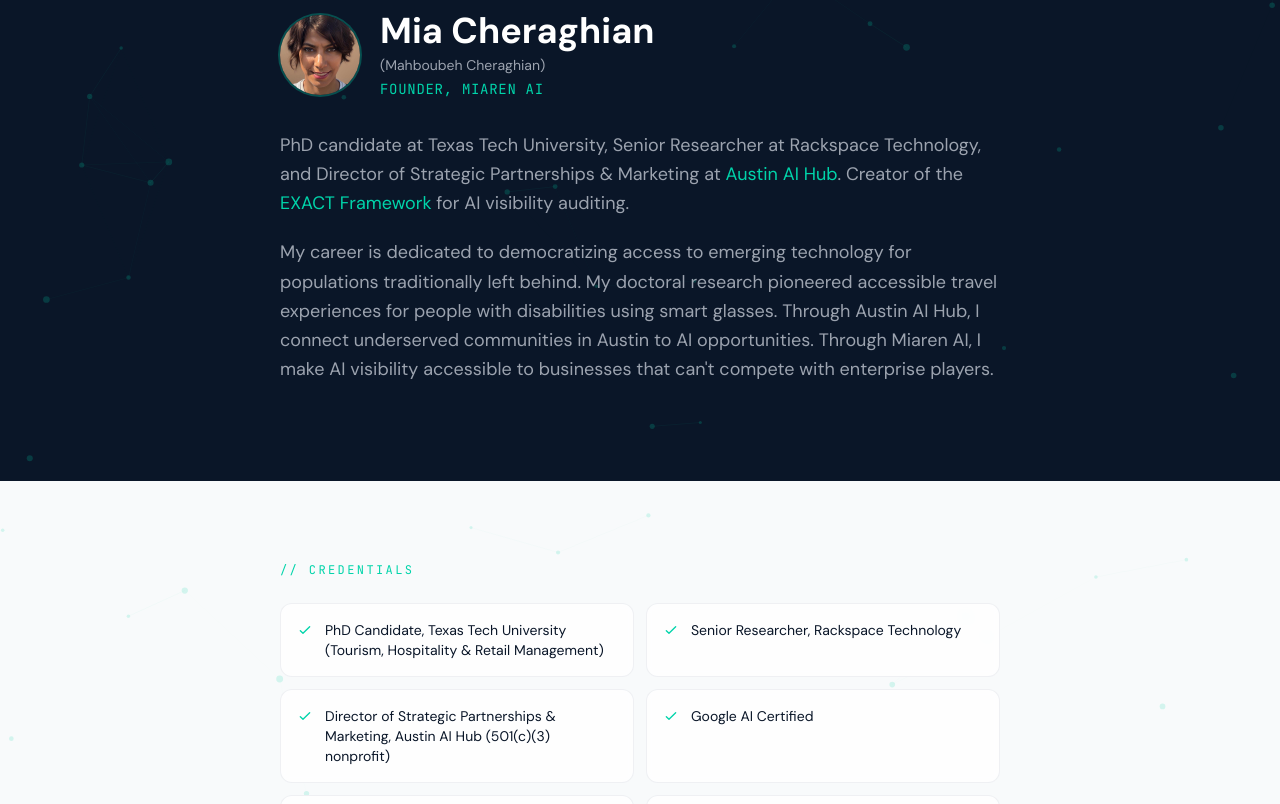
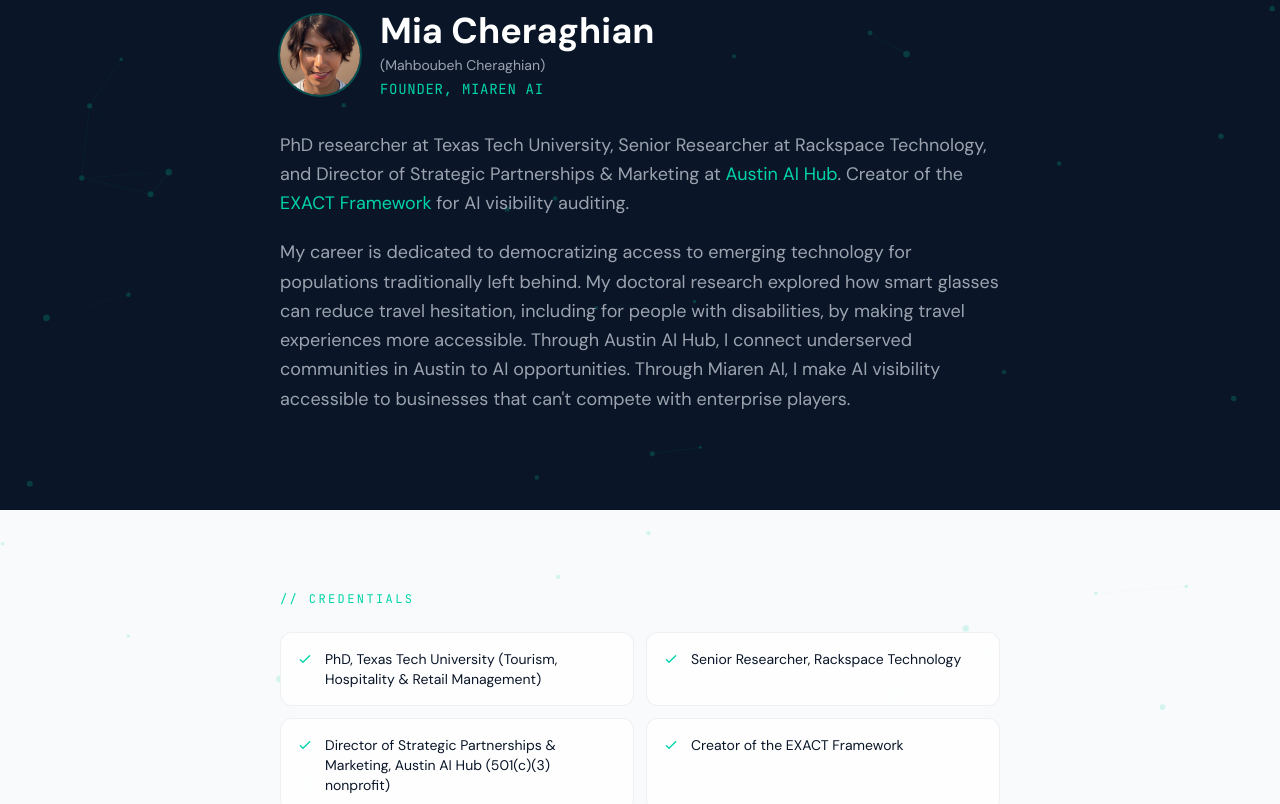
Before and after one commit to miac-design/miarenai, a Next.js app: page /about in a window 1280 px wide. Shown: the part 851-1655 px from the top of the page. Built offline with nearby package versions, Linux system fonts and the light colour scheme.

Commit message:
fix: update PhD credentials sitewide
- PhD candidate → PhD (completed degree)
- Remove Google AI Certified from credentials
- Update doctoral research framing: travel hesitation + smart glasses
- Add PhD to attribution lines on /exact-framework and homepage
- Update founder bio paragraph on /about

```diff
--- a/app/about/page.tsx
+++ b/app/about/page.tsx
@@ -129,7 +129,7 @@
 
           <div className="space-y-5 text-gray-400 text-lg leading-relaxed">
             <p>
-              PhD candidate at Texas Tech University, Senior Researcher at
+              PhD researcher at Texas Tech University, Senior Researcher at
               Rackspace Technology, and Director of Strategic Partnerships
               &amp; Marketing at{" "}
               <a
@@ -152,8 +152,9 @@
             <p>
               My career is dedicated to democratizing access to emerging
               technology for populations traditionally left behind. My doctoral
-              research pioneered accessible travel experiences for people with
-              disabilities using smart glasses. Through Austin AI Hub, I connect
+              research explored how smart glasses can reduce travel hesitation,
+              including for people with disabilities, by making travel
+              experiences more accessible. Through Austin AI Hub, I connect
               underserved communities in Austin to AI opportunities. Through
               Miaren AI, I make AI visibility accessible to businesses that
               can&apos;t compete with enterprise players.
@@ -172,10 +173,9 @@
 
           <div className="grid sm:grid-cols-2 gap-3">
             {[
-              "PhD Candidate, Texas Tech University (Tourism, Hospitality & Retail Management)",
+              "PhD, Texas Tech University (Tourism, Hospitality & Retail Management)",
               "Senior Researcher, Rackspace Technology",
               "Director of Strategic Partnerships & Marketing, Austin AI Hub (501(c)(3) nonprofit)",
-              "Google AI Certified",
               "Creator of the EXACT Framework",
               "Published researcher and peer reviewer",
               "1 published book chapter, 2 journal papers under review, 2 conference presentations",
--- a/app/exact-framework/page.tsx
+++ b/app/exact-framework/page.tsx
@@ -66,7 +66,7 @@
                         the EXACT Framework.
                     </p>
                     <p className="mt-6 text-sm font-mono tracking-wider text-teal uppercase">
-                        Developed by Mia Cheraghian, Founder of Miaren AI
+                        Developed by Mia Cheraghian, PhD / Founder of Miaren AI
                     </p>
                 </div>
             </section>
--- a/app/page.tsx
+++ b/app/page.tsx
@@ -247,7 +247,7 @@
 
           <div className="text-center">
             <p className="text-xs font-mono tracking-wider text-warm-gray uppercase mb-6">
-              Developed by Mia Cheraghian
+              Developed by Mia Cheraghian, PhD
             </p>
             <Link
               href="/exact-framework"
```
